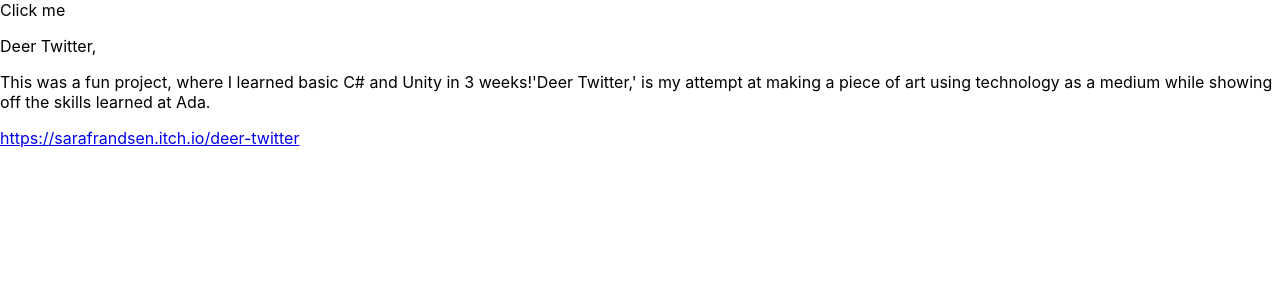
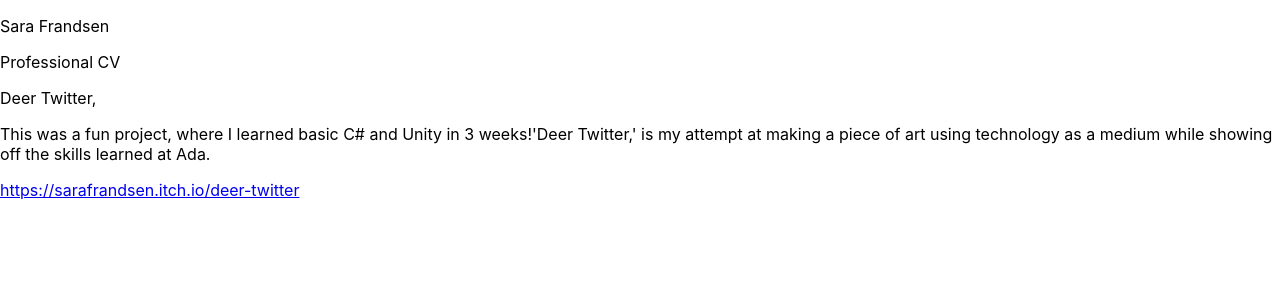
Before and after one commit to frankienakama/sarafrandsen-dotcom, a React app: page / in a window 1280 px wide. Shown: the top 300 px of the page. Built offline with nearby package versions, Linux system fonts and the light colour scheme.

Commit message:
Add top Intro copy to App

```diff
--- a/src/App.js
+++ b/src/App.js
@@ -1,13 +1,14 @@
-import React, { Component } from 'react';
+import React, {Component} from 'react';
 import Content from './components/content/Content';
 import Intro from './components/intro/Intro';
-import './App.css';
+import styles from './App.css';
+import intro from './components/intro/intro.json';
 
 class App extends Component {
   render() {
     return (
-      <section>
-        <Intro />
+      <section className={styles}>
+        <Intro copyA={intro.top.A} copyB={intro.top.B} />
         <Content />
       </section>
     );
--- a/src/components/intro/Intro.css
+++ b/src/components/intro/Intro.css
@@ -1,11 +1,15 @@
-.clickMe {
+.index {
   cursor: pointer;
 }
 
-.red {
+.topA {
   color: red;
 }
 
-.blue {
+.topB {
   color: blue;
 }
+
+.hidden {
+  visibility: hidden;
+}
--- a/src/components/intro/Intro.js
+++ b/src/components/intro/Intro.js
@@ -6,32 +6,66 @@ import styles from './Intro.css';
 class Intro extends Component {
   constructor(props) {
     super(props);
-    this.state = {active: false};
+    this.state = {
+      topActive: false,
+      // midActive: false,
+      // bottomActive: false,
+    };
   }
 
   handleMouseEnter = () => {
-    this.setState({ active: true });
+    this.setState(
+      {topActive: true},
+      // {midActive: true},
+      // {bottomActive: true}
+    );
   };
 
   handleMouseLeave = () => {
-    this.setState({ active: false });
+    this.setState(
+      {topActive: false}
+    );
   };
 
   render() {
+      const {
+        copyA,
+        copyB
+      } = this.props;
+
       const classes = classNames({
-        [styles.clickMe]: true,
-        [styles.blue]: !this.state.active,
-        [styles.red]: this.state.active
+        [styles.index]: true,
+        [styles.topA]: !this.state.topActive,
+        [styles.topB]: this.state.topActive
       });
 
       return (
-        <span className={classes}
-          onMouseEnter={this.handleMouseEnter}
-          onMouseLeave={this.handleMouseLeave}
-        >
-          Click me
-        </span>)
+        <section>
+          <div>
+            <p
+              className={classes}
+              onMouseEnter={this.handleMouseEnter}
+              onMouseLeave={this.handleMouseLeave}
+            >
+              {copyA}
+            </p>
+            <div>
+              <p
+                className={classes}
+                onMouseEnter={this.handleMouseEnter}
+                onMouseLeave={this.handleMouseLeave}
+              >
+                {copyB}
+              </p>
+            </div>
+          </div>
+        </section>
+      )
   }
+}
+
+Intro.PropTypes = {
+  copy: PropTypes.string
 }
 
 export default Intro;
```
